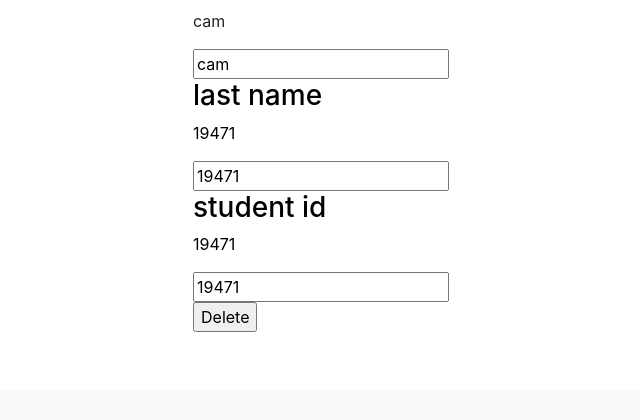
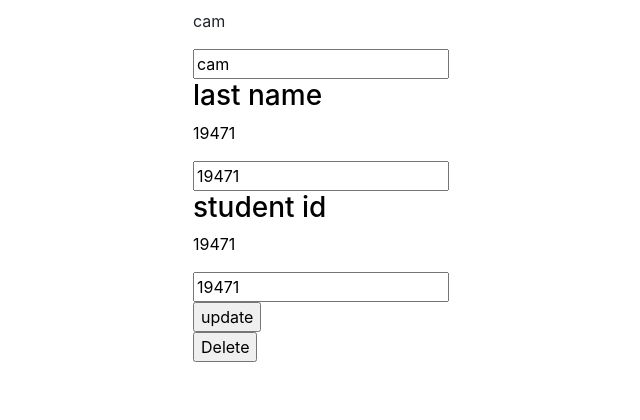
Before and after one commit to 19471/Programming-attendence-website, a Flask app: page /view_user in a window 1280 px wide. Shown: the part 511-931 px from the top of the page, without its empty margins (137-777 px from the left). Before the commit the page ends 843 px from the top, so only its background shows below. Run offline with Flask 2, Linux system fonts and the light colour scheme; data comes from the database, SQL or seed files in the repository; both versions use the stored data as it was after the commit; some libraries are stand-ins or nearby versions.

Commit message:
fixed issue with user view form where update button wasnt showing

```diff
--- a/attendance/templates/view_user.html
+++ b/attendance/templates/view_user.html
@@ -33,6 +33,8 @@
         <p>{{user.student_id}} </p>
             <input type="hidden" value="{{user.student_id}}" name="oldstudent_id">
             <input type="text" value="{{user.student_id}}" name="newstudent_id">
+            <br>
+            <input type="submit" value="update">
         </form>
 
 
```
Also changed, not shown: attendance/attendance_project.db.
